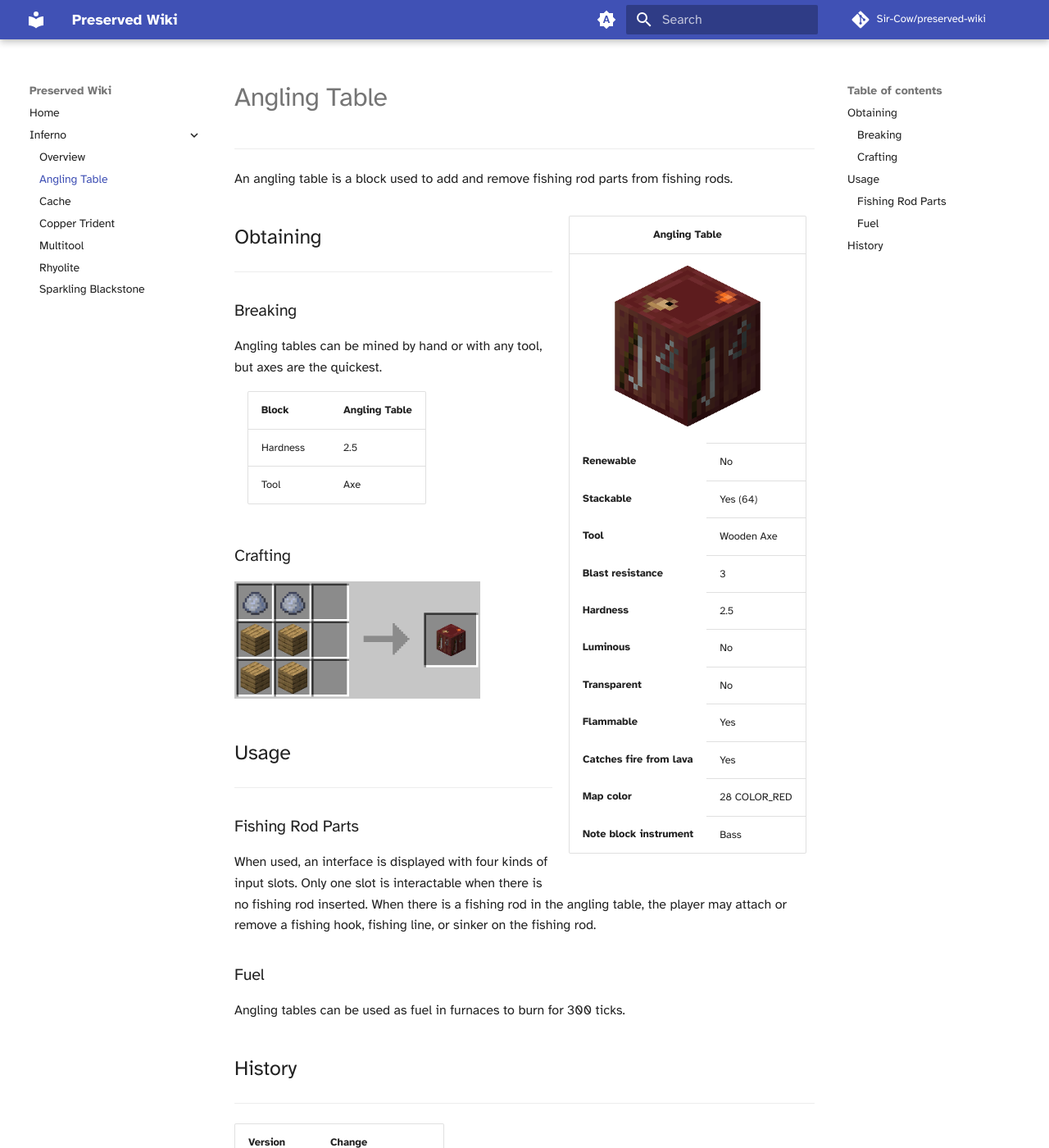
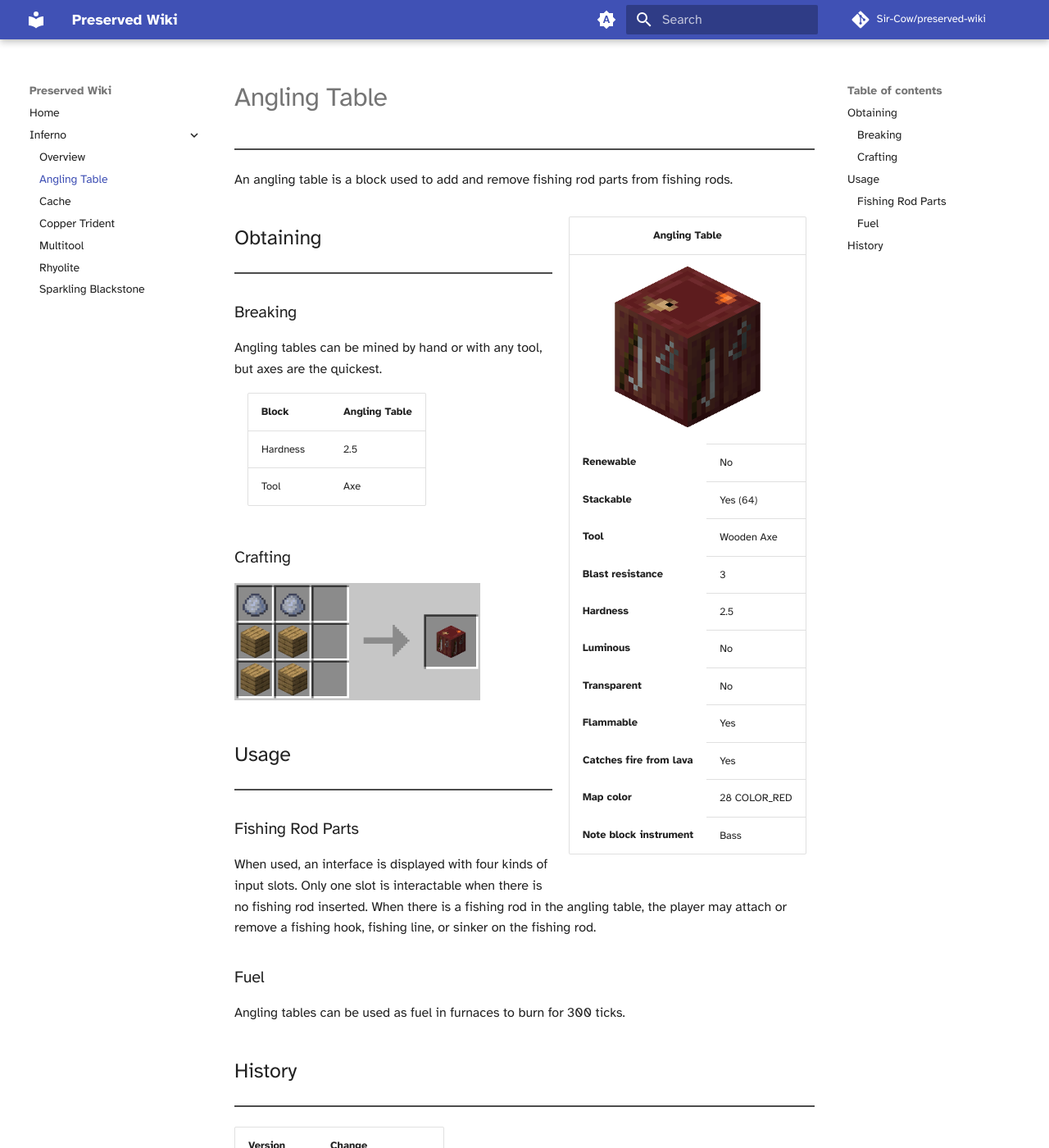
Before and after one commit to Sir-Cow/preserved-wiki, an MkDocs documentation site: the page built from docs/inferno/angling_table.md, in a window 1280 px wide and 1400 px high. Shown: the whole window at 82% size. Built offline with MkDocs 1.6.1 and Material for MkDocs 9.7.7, drawn with Linux system fonts in a browser that asks for light colours; comment, search, counter and statistics services are not loaded.

Commit message:
update
- better divider colours

```diff
--- a/docs/stylesheets/extra.css
+++ b/docs/stylesheets/extra.css
@@ -8,3 +8,15 @@
   padding-left: 1rem;
   padding-right: 1rem;
 }
+
+.md-typeset hr {
+  border-bottom: 2px solid;
+}
+
+[data-md-color-scheme="default"] .md-typeset hr {
+  border-color: rgba(0, 0, 0, 0.7);
+}
+
+[data-md-color-scheme="slate"] .md-typeset hr {
+  border-color: rgba(255, 255, 255, 0.7);
+}
```
